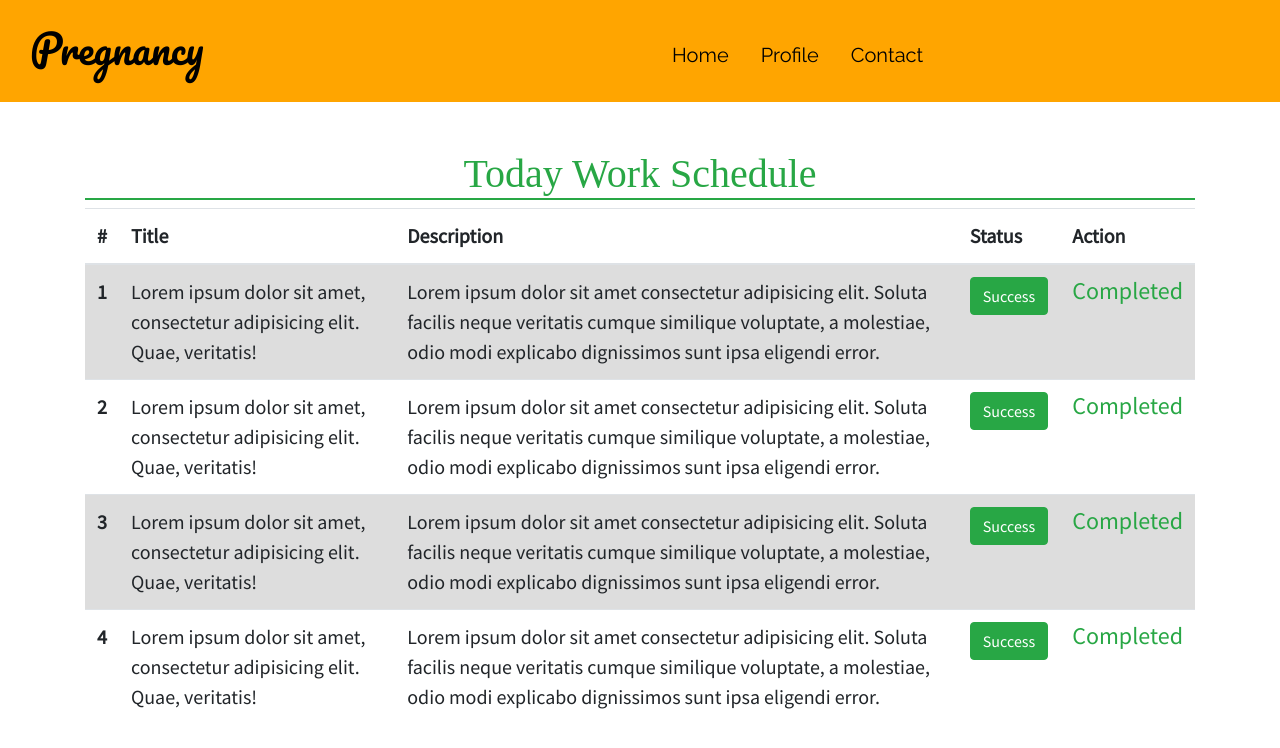
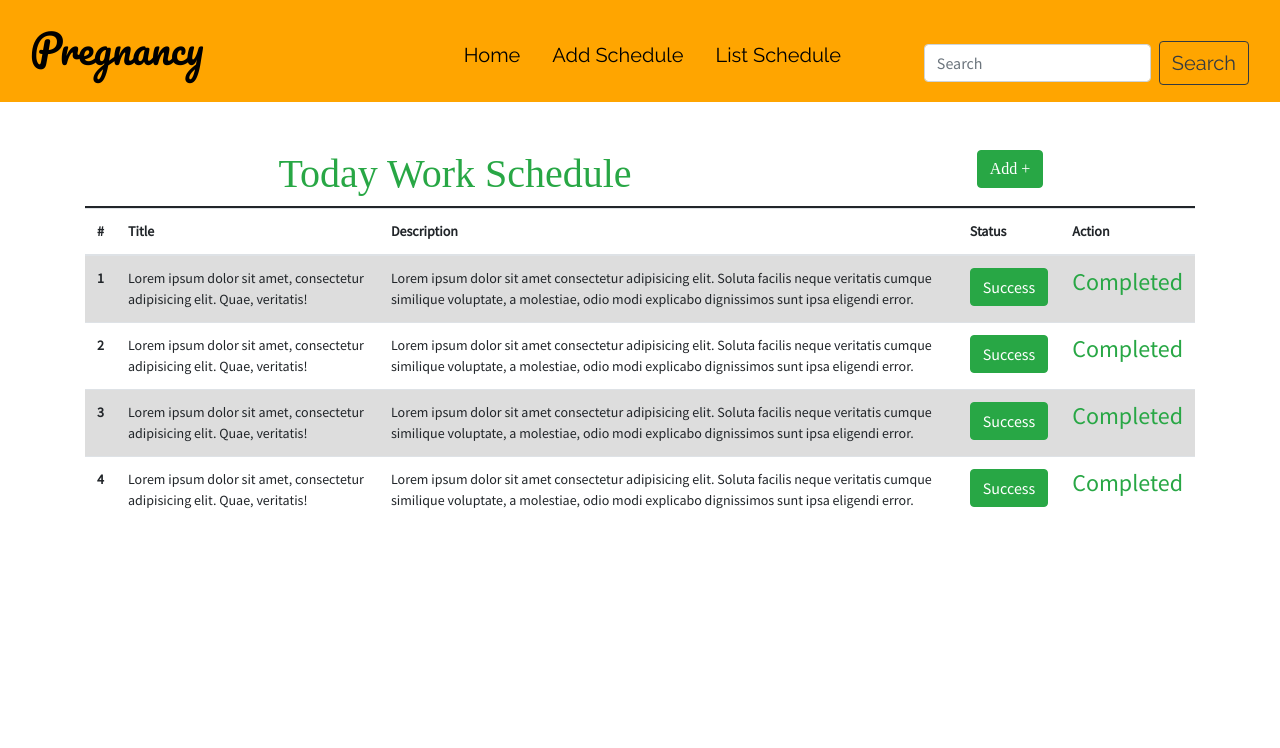
Before and after one commit to Muhammadk28/todo_core_php_2020, a PHP site: page / in a window 1280 px wide. Shown: the top 748 px of the page. Run offline with PHP 8.4, Linux system fonts and the light colour scheme; some web fonts are replaced.

Commit message:
some changes

```diff
--- a/index.php
+++ b/index.php
@@ -19,30 +19,37 @@ require 'db.php';
     <header class="header">
         <div class="container-fluid">
             <div class=" pt-4 d-flex">
-                <div class="logo col-md-6 float-left">
+                <div class="logo col-md-4 float-left">
                 <h1 class="logo "><a  href="index.php"> Pregnancy </a></h1>
                 </div>
-                <div class="navbar col-md-6 float-right">
+                <div class="navbar col-md-8 float-right">
                 <ul class="nav nav-pills mb-3" id="pills-tab" role="tablist">
                     <li class="nav-item  ">
                         <a class="nav-link nab"  data-toggle="pill" href="index.php" role="tab" aria-controls="pills-home" aria-selected="true">Home</a>
                     </li>
                     <li class="nav-item">
-                        <a class="nav-link nab" id="pills-profile-tab" data-toggle="pill" href="#" role="tab" aria-controls="pills-profile" aria-selected="false">Profile</a>
+                        <a class="nav-link nab" id="pills-profile-tab" data-toggle="pill" href="#" role="tab" aria-controls="pills-profile" aria-selected="false">Add Schedule</a>
                     </li>
                     <li class="nav-item">
-                        <a class="nav-link nab" id="pills-contact-tab" data-toggle="pill" href="#" role="tab" aria-controls="pills-contact" aria-selected="false">Contact</a>
+                        <a class="nav-link nab" id="pills-contact-tab" data-toggle="pill" href="#" role="tab" aria-controls="pills-contact" aria-selected="false">List Schedule</a>
                     </li>
                 </ul>
-
+                <form class="form-inline my-2 my-lg-0">
+                    <input class="form-control mr-sm-2" type="search" placeholder="Search" aria-label="Search">
+                    <button class="btn btn-outline-dark font my-2 my-sm-0" type="submit">Search</button>
+                </form>
                 </div>
             </div>
         </div>
     </header>
     <section id="todo">
         <div class="container">
-            <div class="text-center">
-                <h1 class="text-success heading mt-5 ">Today Work Schedule</h1>
+            <div class="text-center d-flex heading">
+                <h1 class="col-md-8 text-success  mt-5 ">Today Work Schedule</h1>
+                <div class="col-md-4 mt-5">
+                    <button class=" btn btn-success">Add +</button>
+                </div>
+
             </div>
             <table class="table able">
                 <thead>
--- a/style.css
+++ b/style.css
@@ -35,12 +35,16 @@ a:hover{
     font-size: 20px;
     color: #000;
 }
+.font{
+    font-family: raleway;
+    font-size: 20px;
+}
 .heading{
     font-family: gayathri;
     border-bottom: 2px solid ;
 }
 .able{
-    font-size: 20px;
+    font-size: 14px;
 }
 .able > tbody> tr:nth-child(odd){
  background: #ddd;
```
